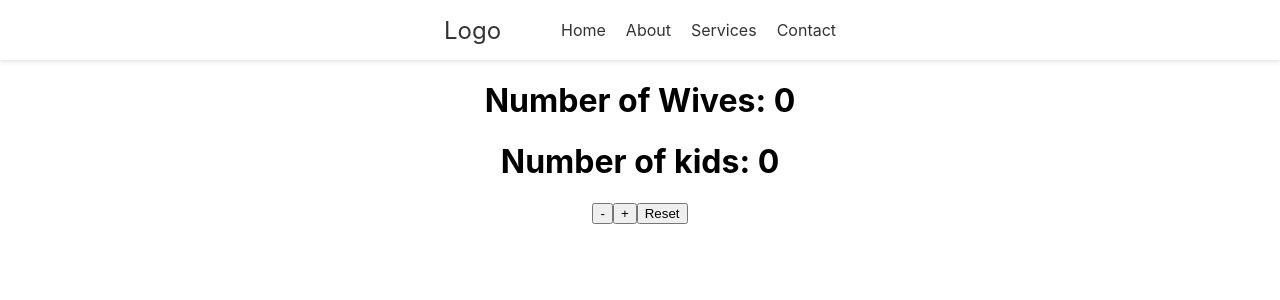
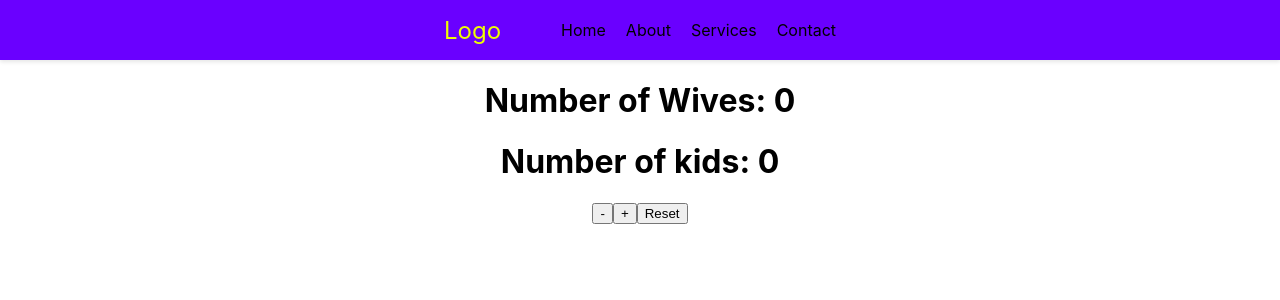
Before and after one commit to bilalamanat/first, a React (Create React App) app: page / in a window 1280 px wide. Shown: the top 300 px of the page. Built offline with nearby package versions, Linux system fonts and the light colour scheme.

Commit message:
colour change

```diff
--- a/src/App.css
+++ b/src/App.css
@@ -37,7 +37,7 @@
   }
 }
 .navbar {
-  background-color: #ffffff;
+  background-color: #6a00ff;
   height: 60px;
   display: flex;
   align-items: center;
@@ -55,7 +55,7 @@
 
 .navbar-brand {
   font-size: 24px;
-  color: #333333;
+  color: #eeff00;
   text-decoration: none;
 }
 
@@ -70,11 +70,11 @@
 
 .navbar-menu li a {
   font-size: 16px;
-  color: #333333;
+  color: #000000;
   text-decoration: none;
   transition: color 0.3s;
 }
 
 .navbar-menu li a:hover {
-  color: #555555;
+  color: #000000;
 }
```
